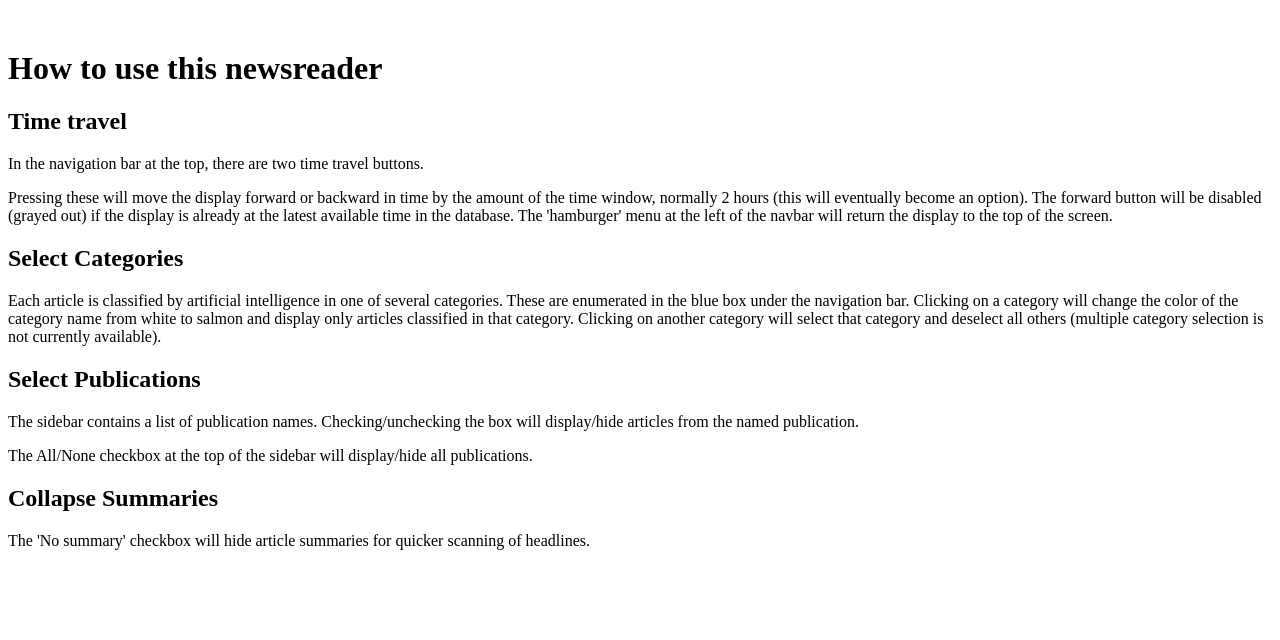
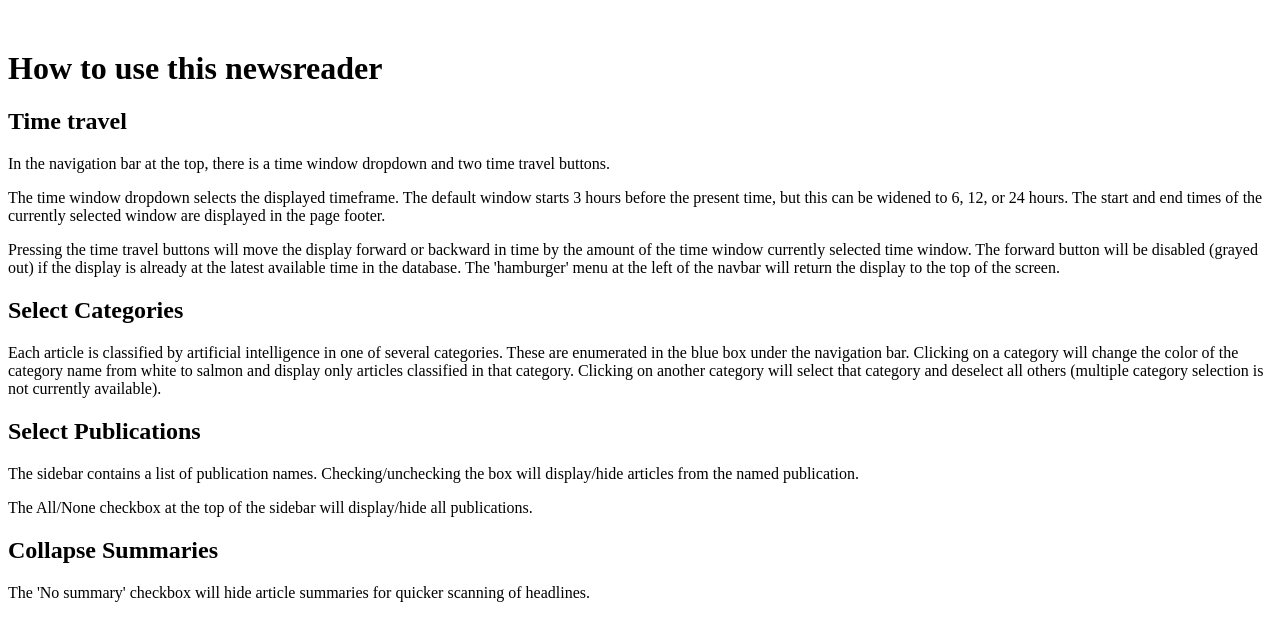
Before and after one commit to agoldhammer/actufe, a SvelteKit app: page /about in a window 1280 px wide. Shown: the top 640 px of the page. Built offline with nearby package versions, Linux system fonts and the light colour scheme.

Commit message:
updated help page

```diff
--- a/src/routes/about/+page.svelte
+++ b/src/routes/about/+page.svelte
@@ -6,12 +6,20 @@
 
 <div>
 	<h2>Time travel</h2>
-	<p>In the navigation bar at the top, there are two time travel buttons.</p>
 	<p>
-		Pressing these will move the display forward or backward in time by the amount of the time
-		window, normally 2 hours (this will eventually become an option). The forward button will be
-		disabled (grayed out) if the display is already at the latest available time in the database.
-		The 'hamburger' menu at the left of the navbar will return the display to the top of the screen.
+		In the navigation bar at the top, there is a time window dropdown and two time travel buttons.
+	</p>
+
+	<p>
+		The time window dropdown selects the displayed timeframe. The default window starts 3 hours
+		before the present time, but this can be widened to 6, 12, or 24 hours. The start and end times
+		of the currently selected window are displayed in the page footer.
+	</p>
+	<p>
+		Pressing the time travel buttons will move the display forward or backward in time by the amount
+		of the time window currently selected time window. The forward button will be disabled (grayed
+		out) if the display is already at the latest available time in the database. The 'hamburger'
+		menu at the left of the navbar will return the display to the top of the screen.
 	</p>
 
 	<h2>Select Categories</h2>
```
